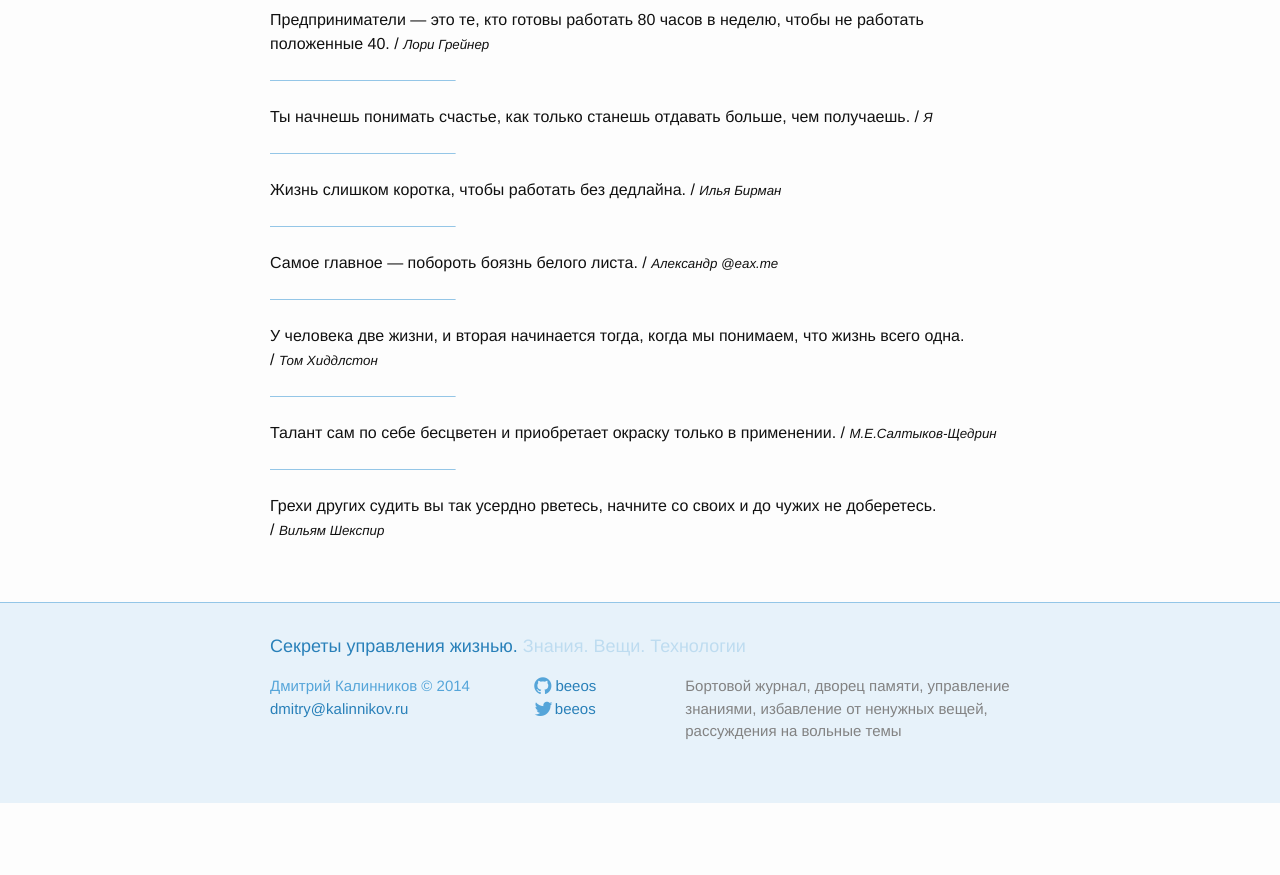
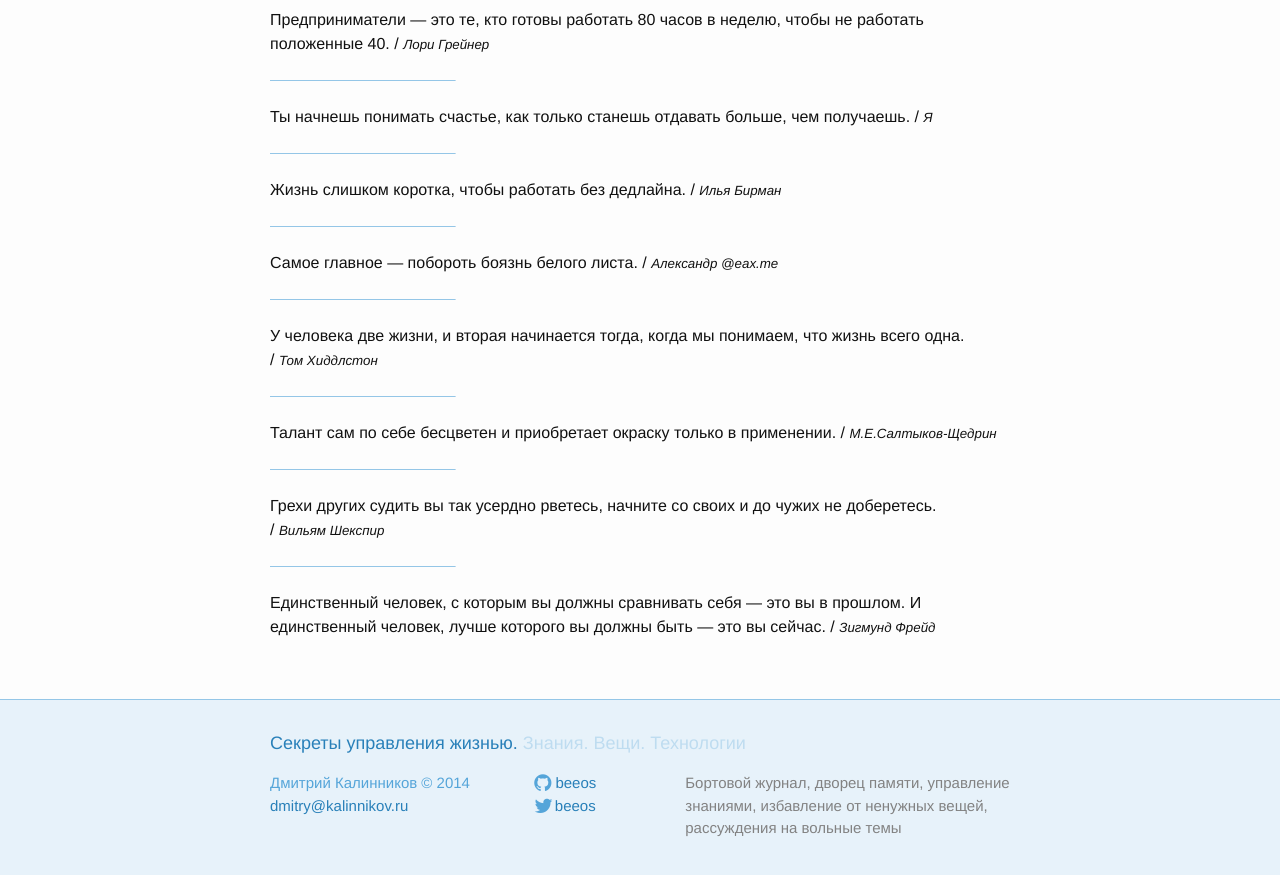
Before and after one commit to beeos/beeos.github.io, a Jekyll site: the page built from cites.md, in a window 1280 px wide and 900 px high, scrolled down 29419 px. Shown: the top 875 px of the window. Built offline with Jekyll 4.4.1, drawn with Linux system fonts in a browser that asks for light colours; nearby versions of some CDN libraries; before the commit the page ends 30222 px from its top, so only the background shows below that.

Commit message:
Update cites.yml

```diff
--- a/_data/cites.yml
+++ b/_data/cites.yml
@@ -856,3 +856,6 @@
 
 - text: "Грехи других судить вы так усердно рветесь, начните со своих и до чужих не доберетесь."
   author: "Вильям Шекспир"
+
+- text: "Единственный человек, с которым вы должны сравнивать себя — это вы в прошлом. И единственный человек, лучше которого вы должны быть — это вы сейчас."
+  author: "Зигмунд Фрейд"
```
